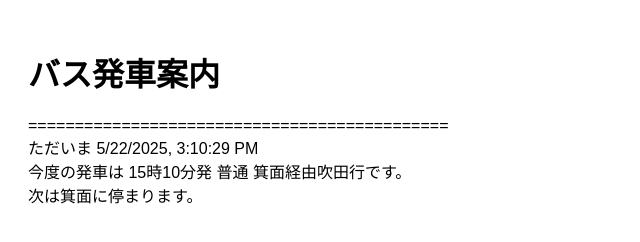
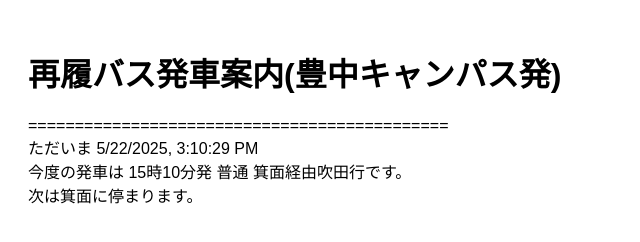
Before and after one commit to yuki11130827/Sairi_Bus, a plain HTML site: page index.html in a window 1280 px wide. Shown: the whole page, without its empty margins (0-640 px from the left). Drawn offline with Linux system fonts and the light colour scheme.

Commit message:
Update index.html

```diff
--- a/index.html
+++ b/index.html
@@ -2,7 +2,7 @@
 <html lang="ja">
 <head>
   <meta charset="UTF-8">
-  <title>再履バス発車案内(豊中キャンパス)</title>
+  <title>再履バス発車案内(豊中キャンパス発)</title>
   <style>
     body {
       font-family: 'Arial', sans-serif;
@@ -18,7 +18,7 @@
   </style>
 </head>
 <body>
-  <h1>バス発車案内</h1>
+  <h1>再履バス発車案内(豊中キャンパス発)</h1>
   <div id="output" class="log">読み込み中...</div>
 
   <script>
```
